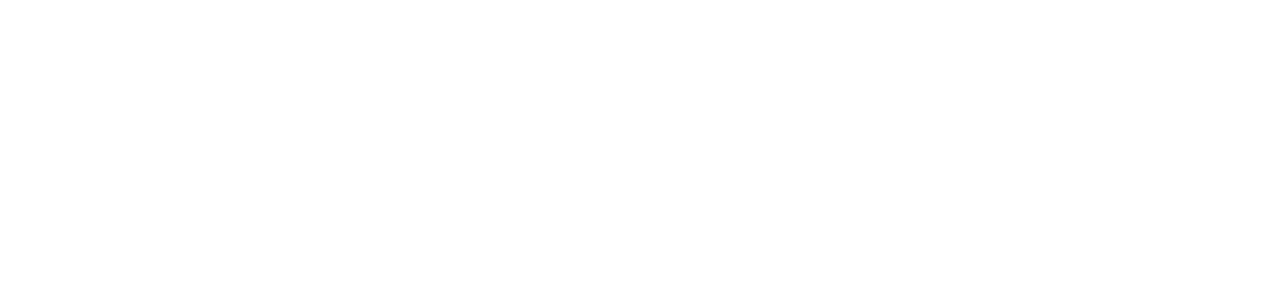
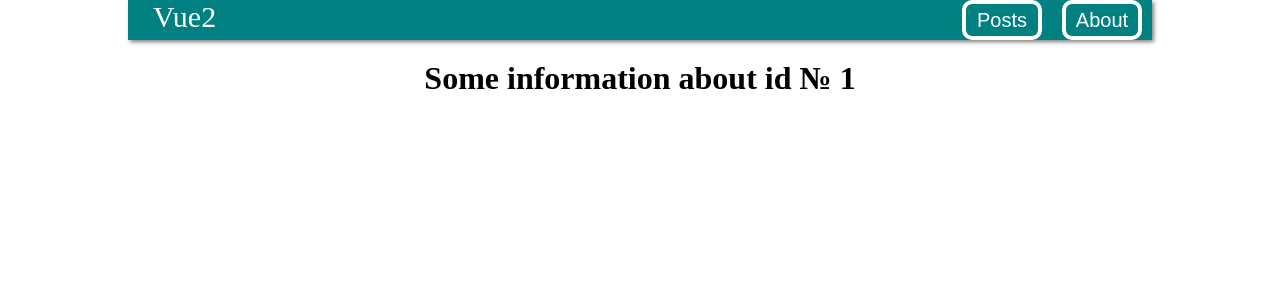
Before and after one commit to giraffesava/vue2-learning, a Vue app: page /posts/1 in a window 1280 px wide. Shown: the top 300 px of the page. Built offline with nearby package versions, Linux system fonts and the light colour scheme.

Commit message:
added router

```diff
--- /dev/null
+++ b/src/pages/PostIdPage.vue
@@ -0,0 +1,22 @@
+<template>
+  <div>
+    <nav-bar></nav-bar>
+    <h1 class="idPage">Some information about id № {{ $route.params.id }}</h1>
+  </div>
+</template>
+
+<script>
+import NavBar from '@/pages/NavBar.vue'
+export default {
+  components: {
+    NavBar,
+  },
+}
+</script>
+
+<style>
+.idPage {
+  margin-top: 20px;
+  text-align: center;
+}
+</style>
--- a/src/router/router.js
+++ b/src/router/router.js
@@ -3,6 +3,8 @@
 import Main from '@/pages/Main.vue'
 import PostPage from '@/pages/PostPage.vue'
 import About from '@/pages/About.vue'
+import PostIdPage from '@/pages/PostIdPage.vue'
+
 const routes = [
   {
     path: '/',
@@ -11,6 +13,10 @@
   {
     path: '/posts',
     component: PostPage,
+  },
+  {
+    path: '/posts/:id',
+    component: PostIdPage,
   },
   {
     path: '/about',
```
